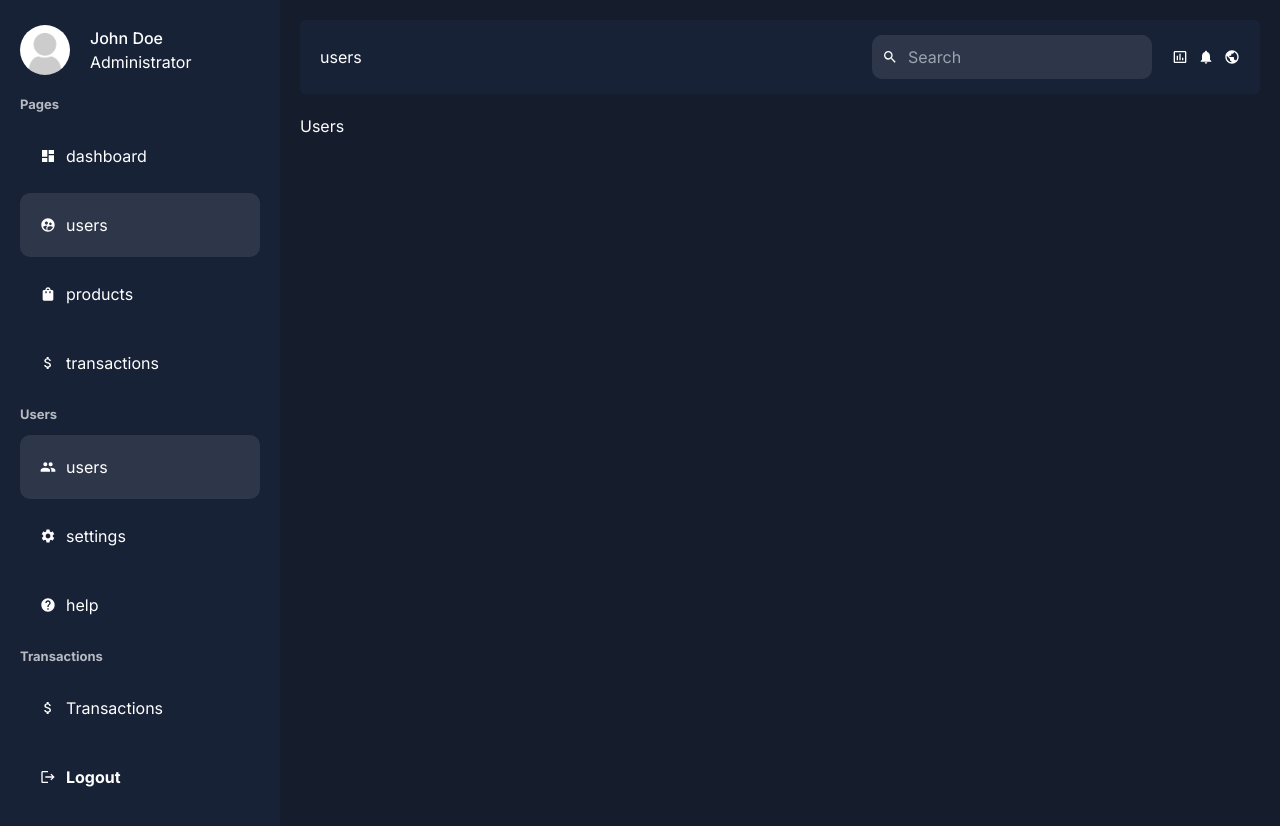
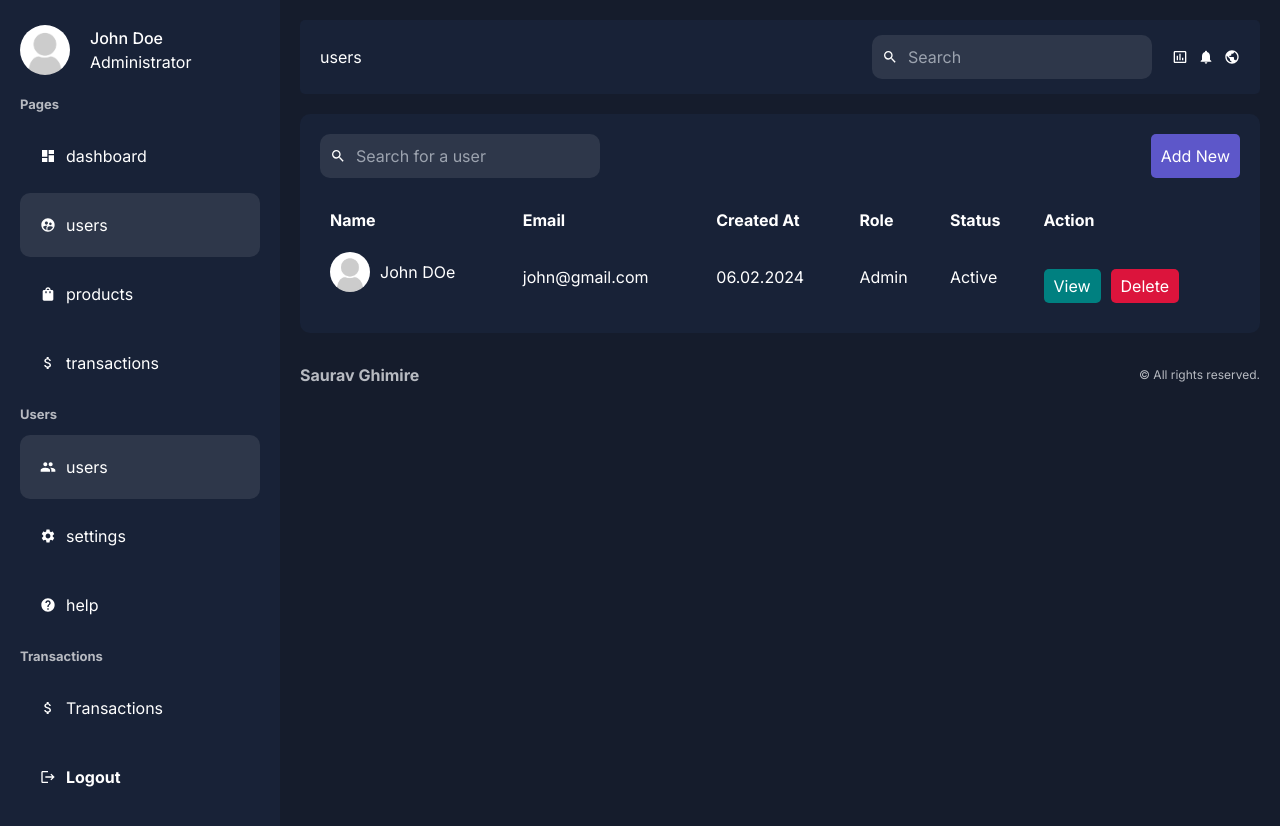
Before and after one commit to saurav-ghimire/Next-JS-Dashboard, a Next.js app: page /dashboard/users in a window 1280 px wide. Shown: the top 826 px of the page. Built offline with nearby package versions, Linux system fonts and the light colour scheme.

Commit message:
User Listing Page created

```diff
--- /dev/null
+++ b/app/components/dashboard/footer/footer.jsx
@@ -0,0 +1,12 @@
+import styles from "./footer.module.css";
+
+const Footer = () => {
+  return (
+    <div className={styles.container}>
+      <div className={styles.logo}>Saurav Ghimire</div>
+      <div className={styles.text}>© All rights reserved.</div>
+    </div>
+  );
+};
+
+export default Footer;
--- /dev/null
+++ b/app/components/dashboard/footer/footer.module.css
@@ -0,0 +1,15 @@
+.container {
+  display: flex;
+  align-items: center;
+  justify-content: space-between;
+  margin-top: 30px;
+  color: var(--textSoft);
+}
+
+.logo {
+  font-weight: bold;
+}
+
+.text {
+  font-size: 12px;
+}
--- /dev/null
+++ b/app/components/dashboard/search/search.jsx
@@ -0,0 +1,13 @@
+import { MdSearch } from 'react-icons/md';
+import styles from './search.module.css'
+
+function Search({placeholder}) {
+  return (
+    <div className={styles.container}>
+      <MdSearch />
+      <input type="text" placeholder={placeholder} className={styles.input} />
+    </div>
+   );
+}
+
+export default Search;
--- /dev/null
+++ b/app/components/dashboard/search/search.module.css
@@ -0,0 +1,16 @@
+.container {
+  display: flex;
+  align-items: center;
+  gap: 10px;
+  background-color: #2e374a;
+  padding: 10px;
+  border-radius: 10px;
+  width: max-content;
+}
+
+.input {
+  background-color: transparent;
+  border: none;
+  color: var(--text);
+  outline: none;
+}
--- /dev/null
+++ b/app/components/dashboard/users/users.module.css
@@ -0,0 +1,64 @@
+.container{
+  background-color: var(--bgSoft);
+  padding: 20px;
+  border-radius: 10px;
+  margin-top: 20px;
+}
+
+.top{
+  display: flex;
+  align-items: center;
+  justify-content: space-between;
+}
+
+.addButton{
+  padding: 10px;
+  background-color: #5d57c9;
+  color: var(--text);
+  border: none;
+  border-radius: 5px;
+  cursor: pointer;
+}
+
+.table{
+  width: 100%;
+  margin-top: 20px;
+}
+.table th{
+  text-align:left;
+}
+.table td,.table th{
+  padding: 10px;
+}
+
+.user{
+  display: flex;
+  align-items: center;
+  gap: 10px;
+}
+
+.userImage{
+  border-radius: 50%;
+  object-fit: cover;
+}
+
+.buttons{
+  display: flex;
+  gap: 10px;
+}
+
+.button{
+  padding: 5px 10px;
+  border-radius: 5px;
+  color: var(--text);
+  border: none;
+  cursor: pointer;
+}
+
+.view{
+  background-color: teal;
+}
+
+.delete{
+  background-color: crimson;
+}
--- a/app/dashboard/layout.jsx
+++ b/app/dashboard/layout.jsx
@@ -1,6 +1,7 @@
 import Header from "../components/dashboard/header/header";
 import Sidebar from "../components/dashboard/sidebar/sidebar";
 import styles from '../components/dashboard/dashboard.module.css'
+import Footer from "../components/dashboard/footer/footer";
 
 function Layout({children}) {
   return (
@@ -13,6 +14,7 @@
         <div>
           {children}
         </div>
+        <Footer/>
       </div>
     </div>
    );
--- a/app/dashboard/users/page.jsx
+++ b/app/dashboard/users/page.jsx
@@ -1,7 +1,49 @@
+import Search from '@/app/components/dashboard/search/search';
+import styles from '@/app/components/dashboard/users/users.module.css'
+import Image from 'next/image';
+import Link from 'next/link';
+
 function UsersPage() {
   return (
-    <div>
-      <h2>Users</h2>
+    <div className={styles.container}>
+      <div className={styles.top}>
+          <Search placeholder={'Search for a user'} />
+          <Link href={'/dashboard/user/add'}>
+          <button className={styles.addButton}>Add New</button>
+          </Link>
+      </div>
+      <table className={styles.table}>
+        <thead>
+          <tr>
+            <th>Name</th>
+            <th>Email</th>
+            <th>Created At</th>
+            <th>Role</th>
+            <th>Status</th>
+            <th>Action</th>
+          </tr>
+        </thead>
+        <tbody>
+          <tr>
+            <td className={styles.user}>
+              <Image src={'/avatar.jpg'} height={40} width={40} alt='User/' className={styles.userImage} />
+              John DOe
+            </td>
+            <td>john@gmail.com</td>
+            <td>06.02.2024</td>
+            <td>Admin</td>
+            <td>Active</td>
+            <td className={styles.buttons}>
+              <Link href={'/'}>
+                <button className={`${styles.button} ${styles.view}`}>View</button>
+              </Link>
+              <Link href={'/'}>
+                <button className={`${styles.button} ${styles.delete}`}>Delete</button>
+              </Link>
+            </td>
+          </tr>
+        </tbody>
+      </table>
     </div>
   );
 }
```
